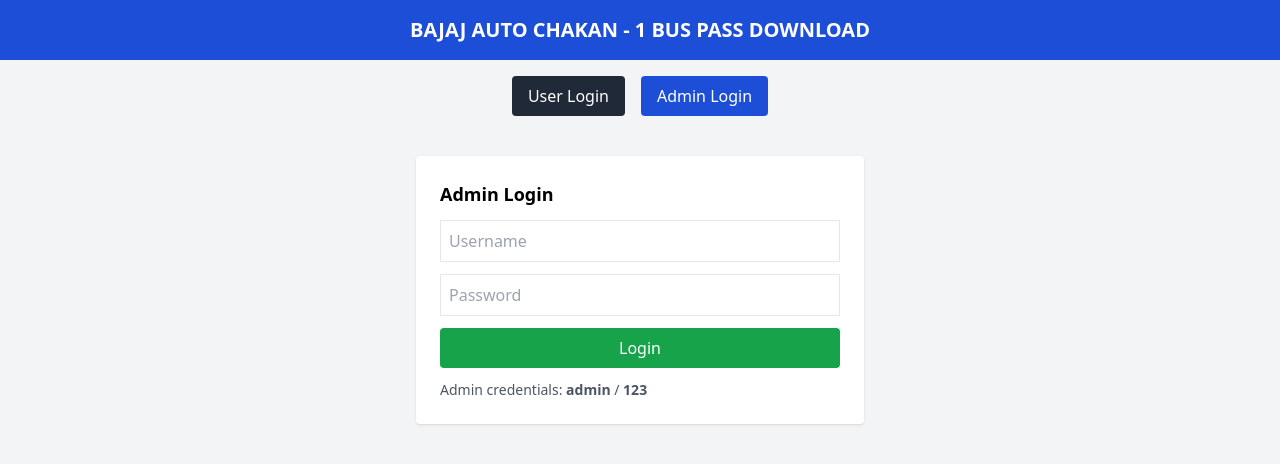
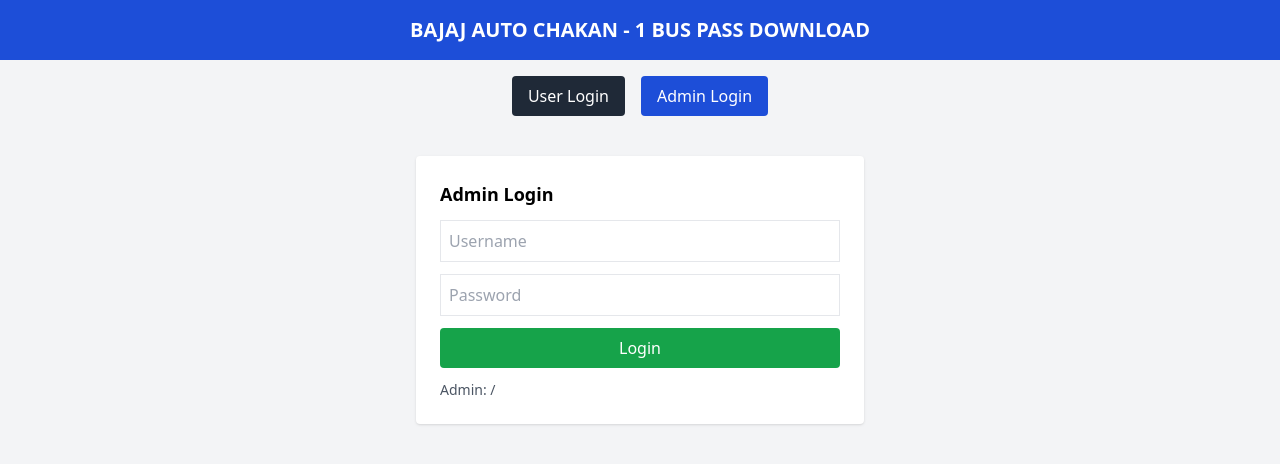
Before and after one commit to bajajauto1/buspassonline, a plain HTML site: page index.html in a window 1280 px wide. Both pictures are taken after a click on the button "Admin Login". Drawn offline with nearby package versions, Linux system fonts and the light colour scheme.

Commit message:
Update index.html
updated admin changes

```diff
--- a/index.html
+++ b/index.html
@@ -393,7 +393,7 @@
       <input id="adminUser" class="border p-2 w-full mb-3" placeholder="Username" />
       <input id="adminPass" class="border p-2 w-full mb-3" placeholder="Password" type="password" />
       <button onclick="adminLogin()" class="bg-green-600 text-white w-full py-2 rounded">Login</button>
-      <p class="text-sm text-gray-600 mt-3">Admin credentials: <b>admin</b> / <b>123</b></p>
+      <p class="text-sm text-gray-600 mt-3">Admin: <b></b> / <b></b></p>
     </div>
   </div>
 
```
